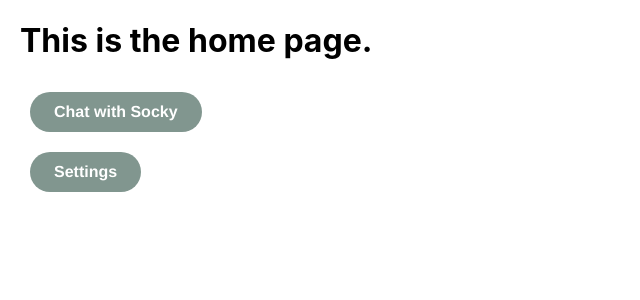
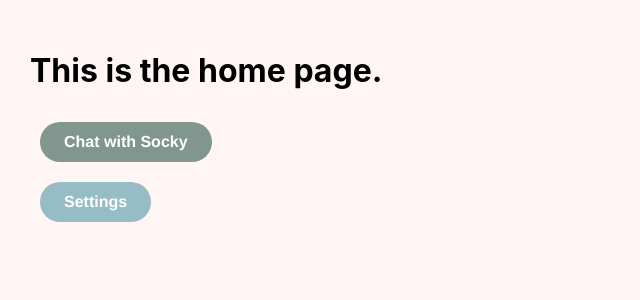
Before and after one commit to alanpham5/mockrates-react, a React (Create React App) app: page / in a window 1280 px wide. Shown: the top 300 px of the page, without its empty margins (0-640 px from the left). Built offline with nearby package versions, Linux system fonts and the light colour scheme.

Commit message:
rest of the app, themed

```diff
--- a/src/pages/Home.jsx
+++ b/src/pages/Home.jsx
@@ -2,11 +2,18 @@ import { useNavigate } from "react-router-dom";
 import { Button } from "../components/Button";
 export function Home() {
   const navigate = useNavigate();
+  const colors = {
+    primary: "#81968F",
+    secondary: "#96BDC6",
+    tertiary: "#FFF5F5",
+  };
   return (
-    <div style={{ margin: 20 }}>
+    <div
+      style={{ padding: 30, minHeight: 1080, backgroundColor: colors.tertiary }}
+    >
       <h1>This is the home page.</h1>
       <Button
-        backgroundColor={"#81968F"}
+        backgroundColor={colors.primary}
         label="Chat with Socky"
         onClick={() => {
           navigate("/chat");
@@ -14,7 +21,7 @@ export function Home() {
       />
       <br />
       <Button
-        backgroundColor={"#81968F"}
+        backgroundColor={colors.secondary}
         label="Settings"
         onClick={() => {
           navigate("/settings");
--- a/src/pages/Settings.jsx
+++ b/src/pages/Settings.jsx
@@ -1,6 +1,13 @@
 export function Settings() {
+  const colors = {
+    primary: "#81968F",
+    secondary: "#96BDC6",
+    tertiary: "#FFF5F5",
+  };
   return (
-    <div style={{ margin: 20 }}>
+    <div
+      style={{ padding: 30, minHeight: 1080, backgroundColor: colors.tertiary }}
+    >
       <h1>This is the settings page.</h1>
     </div>
   );
```
